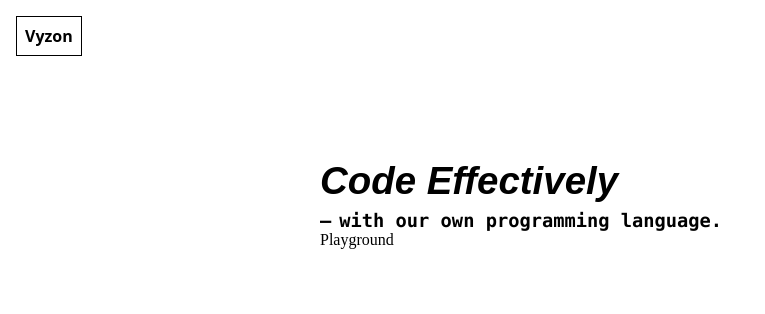
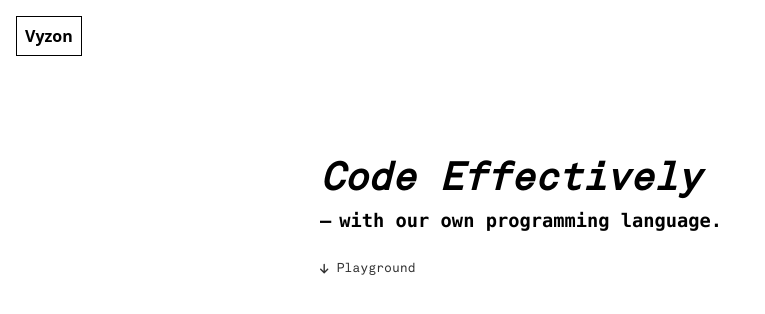
Before and after one commit to yash7xm/Vyzon_UI, a React (Vite) app: page / in a window 1280 px wide. Shown: the top 314 px of the page, without its empty margins (0-765 px from the left). Built offline with nearby package versions, Linux system fonts and the light colour scheme.

Commit message:
label style update

```diff
--- a/package.json
+++ b/package.json
@@ -10,6 +10,9 @@
     "preview": "vite preview"
   },
   "dependencies": {
+    "@fortawesome/fontawesome-svg-core": "^6.4.2",
+    "@fortawesome/free-solid-svg-icons": "^6.4.2",
+    "@fortawesome/react-fontawesome": "^0.2.0",
     "react": "^18.2.0",
     "react-dom": "^18.2.0"
   },
--- a/src/components/Label.jsx
+++ b/src/components/Label.jsx
@@ -1,8 +1,12 @@
+import { FontAwesomeIcon } from '@fortawesome/react-fontawesome'
+import { faArrowDown } from '@fortawesome/free-solid-svg-icons'
+import '../styles/Label.css'
+
 export default function Label({ heading }) {
     return (
         <div className="label">
             <div className="arrow">
-                {/* <FontAwesomeIcon icon={faArrowDown} /> */}
+                <FontAwesomeIcon icon={faArrowDown} />
             </div>
             <div className='text'>{heading}</div>
         </div>
--- a/src/styles/Label.css
+++ b/src/styles/Label.css
@@ -1,10 +1,17 @@
+@font-face {
+    font-family: Akkurat;
+    src: url('../assets/fonts/Akkurat-Mono.OTF');
+}
+
 .label {
     display: flex;
-    padding: 1rem 5rem;
+    margin-top: 2rem;
     align-items: center;
-    justify-content: space-between;
+    justify-content: start;
     opacity: 0.8;
     color: #000;
+    gap: 0.5rem;
+    font-family: 'Akkurat', sans-serif;
 }
 
 .arrow {
```
Also changed, not shown: src/assets/fonts/AphroditeSlimPro.otf (added), 1 other file (tests, documents, lock files or other folders).
